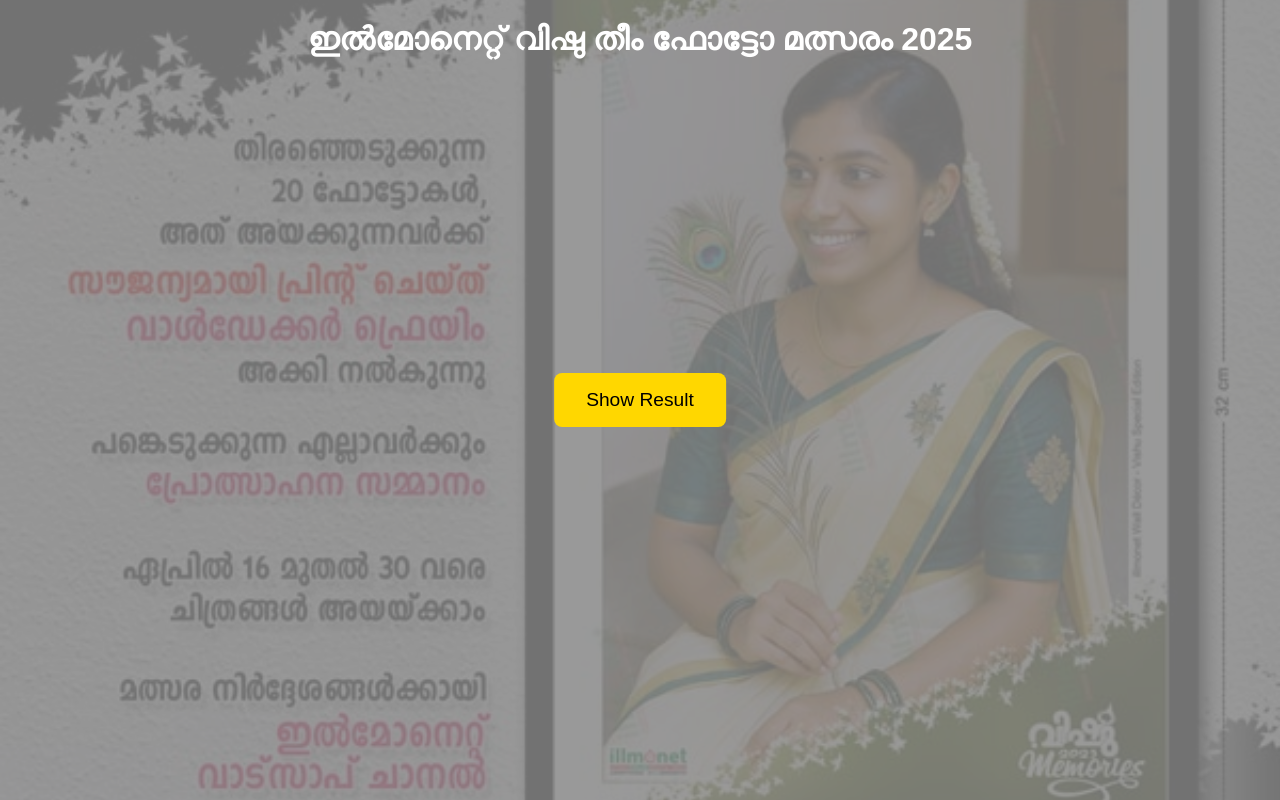
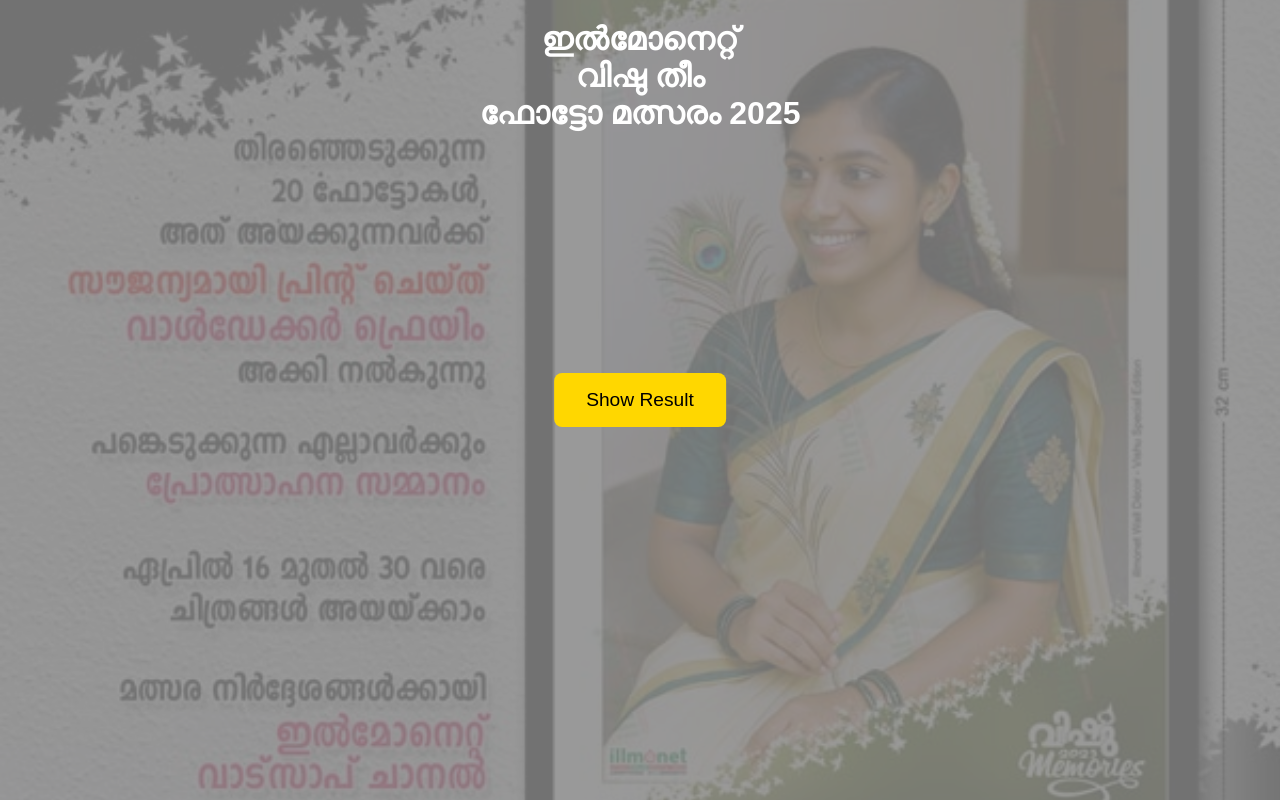
Before and after one commit to illmonet/photo-contest-app, a Flask app: page / in a window 1280 px wide. Run offline with Flask 3, Linux system fonts and the light colour scheme.

Commit message:
Update index.html

```diff
--- a/templates/index.html
+++ b/templates/index.html
@@ -9,9 +9,13 @@
 <body class="home">
   <div class="overlay"></div>
   <img src="{{ url_for('static', filename='poster.jpg') }}" alt="Contest Poster" class="bg-image">
-  <h1 class="main-title">ഇൽമോനെറ്റ് വിഷു തീം ഫോട്ടോ മത്സരം 2025</h1>
+  <h1 class="main-title">
+    ഇൽമോനെറ്റ് <br>
+    വിഷു തീം <br>
+    ഫോട്ടോ മത്സരം 2025
+  </h1>
   <form method="POST" class="center-form">
-    <button type="submit" class="show-button">Show Result</button>
+    <button type="submit" class="show-button full-width">Show Result</button>
   </form>
 </body>
 </html>
```
